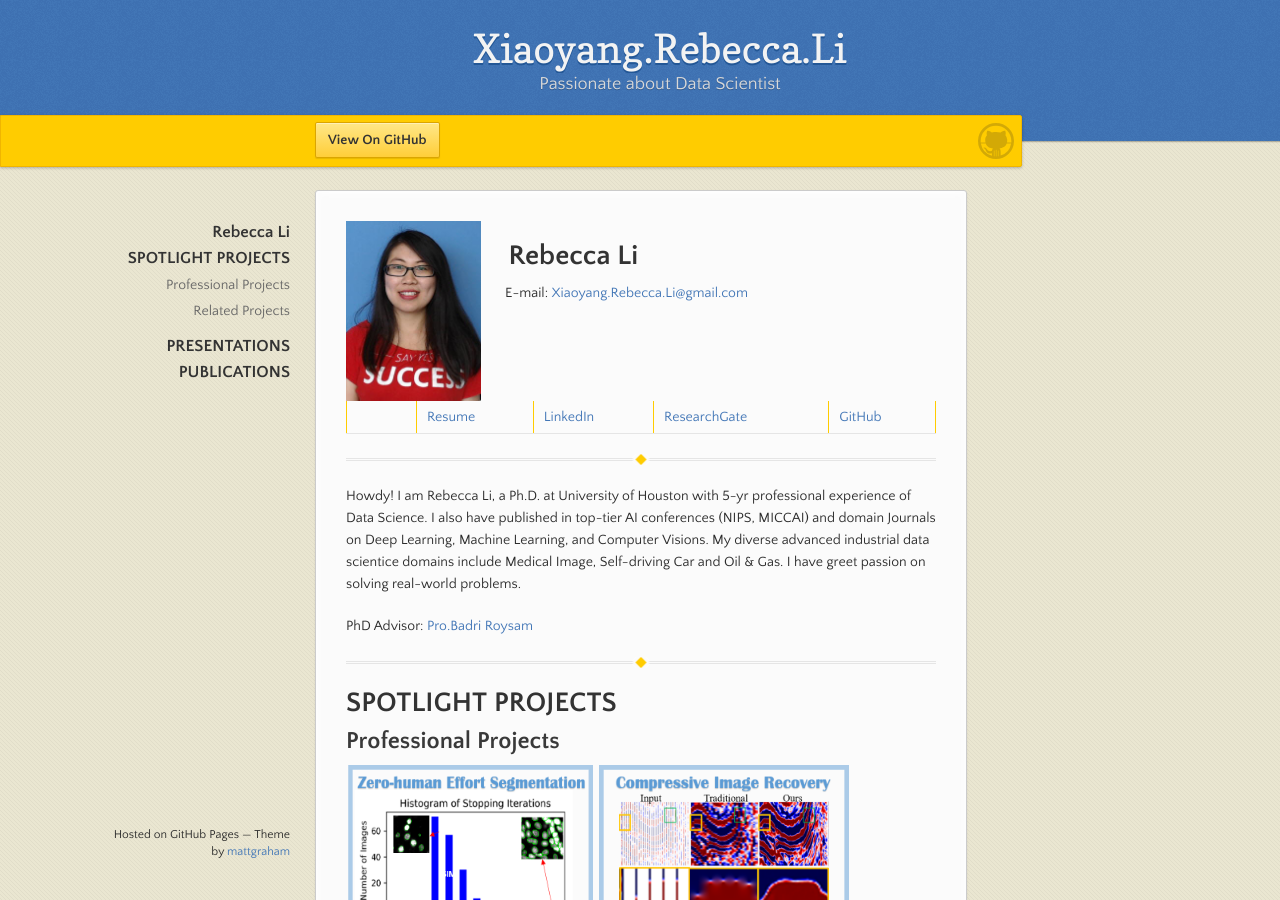
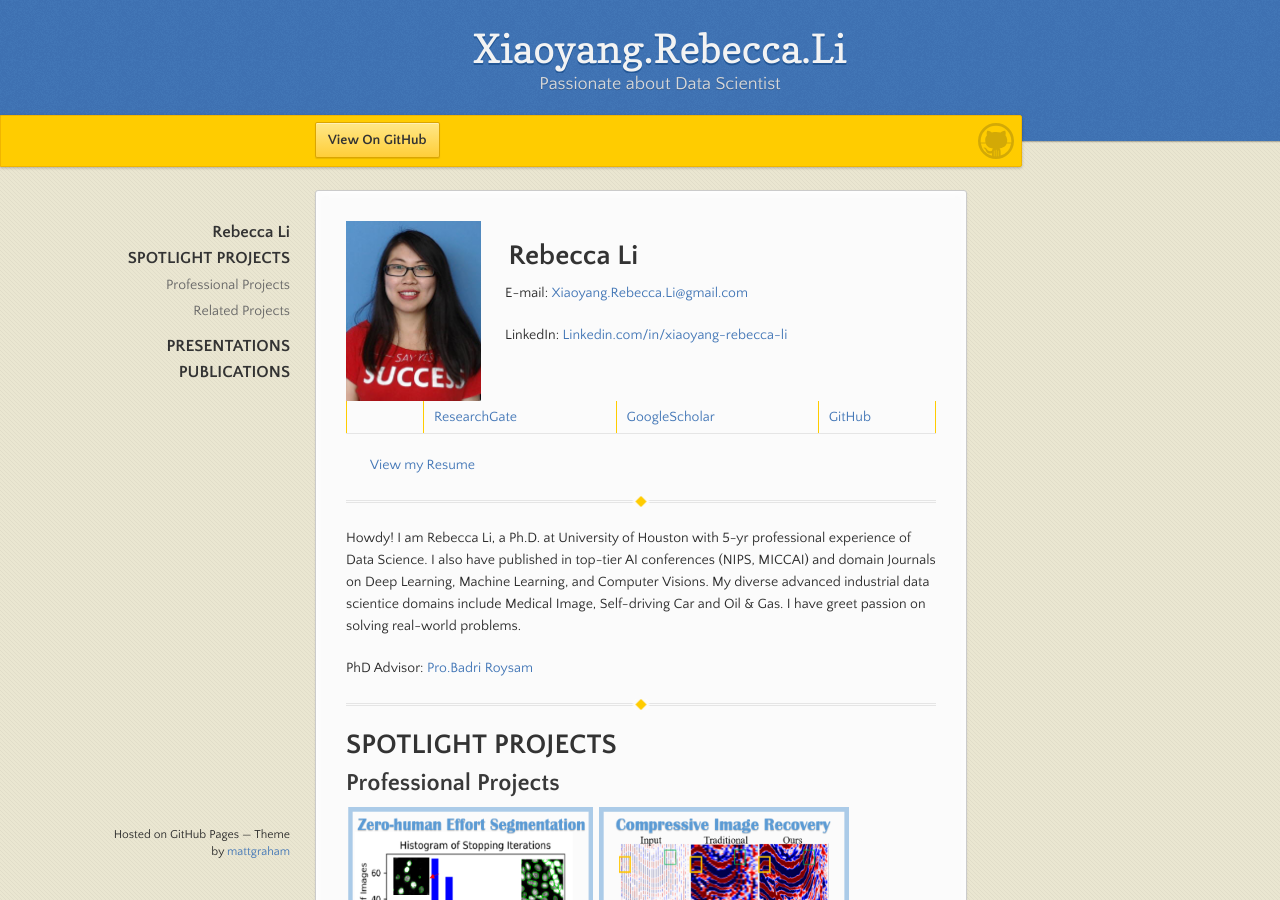
Before and after one commit to Xiaoyang-Rebecca/xiaoyang-rebecca.github.io, a Jekyll site: the page built from index.md, in a window 1280 px wide and 900 px high. Built offline with Jekyll 4.4.1, drawn with Linux system fonts in a browser that asks for light colours; our own code applies the rules of GitHub Pages for plain Markdown files.

Commit message:
Update index.md

```diff
--- a/index.md
+++ b/index.md
@@ -2,10 +2,13 @@
 
 # &nbsp;&nbsp;&nbsp;&nbsp;Rebecca Li
 
-&nbsp;&nbsp;&nbsp;&nbsp;&nbsp;&nbsp;  E-mail:   [Xiaoyang.Rebecca.Li@gmail.com](Xiaoyang.Rebecca.Li@gmail.com)
+&nbsp;&nbsp;&nbsp;&nbsp;&nbsp;&nbsp;  E-mail:   [ Xiaoyang.Rebecca.Li@gmail.com](Xiaoyang.Rebecca.Li@gmail.com)
 
-&nbsp;&nbsp;&nbsp;&nbsp;&nbsp;&nbsp; | [Resume](https://drive.google.com/file/d/1GApBS2kuk6vfx0mnKjPG59URymvI3xze/view)  |  [LinkedIn](http://linkedin.com/in/xiaoyang-rebecca-li) |  [ ResearchGate](http://researchgate.net/profile/Xiaoyang_Li14) |  [ GitHub](http://github.com/Xiaoyang-Rebecca )  |
+&nbsp;&nbsp;&nbsp;&nbsp;&nbsp;&nbsp;  LinkedIn:  [Linkedin.com/in/xiaoyang-rebecca-li](https://www.linkedin.com/in/xiaoyang-rebecca-li/?locale=en_US)
 
+&nbsp;&nbsp;&nbsp;&nbsp;&nbsp;&nbsp;  |  [ ResearchGate](http://researchgate.net/profile/Xiaoyang_Li14) | [GoogleScholar](https://scholar.google.com/citations?user=k7iInwsAAAAJ&hl=en&authuser=1) |   [ GitHub](http://github.com/Xiaoyang-Rebecca )  |
+
+&nbsp;&nbsp;&nbsp;&nbsp;&nbsp;&nbsp; [View my Resume](https://drive.google.com/file/d/1GApBS2kuk6vfx0mnKjPG59URymvI3xze/view)
 
 ---
 Howdy! I am Rebecca Li, a Ph.D. at University of Houston with 5-yr professional experience of Data Science. I also have published in top-tier AI conferences (NIPS, MICCAI) and domain Journals on Deep Learning, Machine Learning, and Computer Visions. My diverse advanced industrial data scientice domains include Medical Image, Self-driving Car and Oil & Gas. I have greet passion on solving real-world problems.
```
